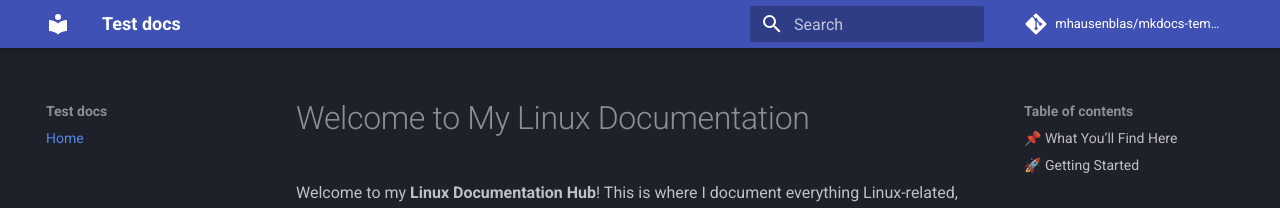
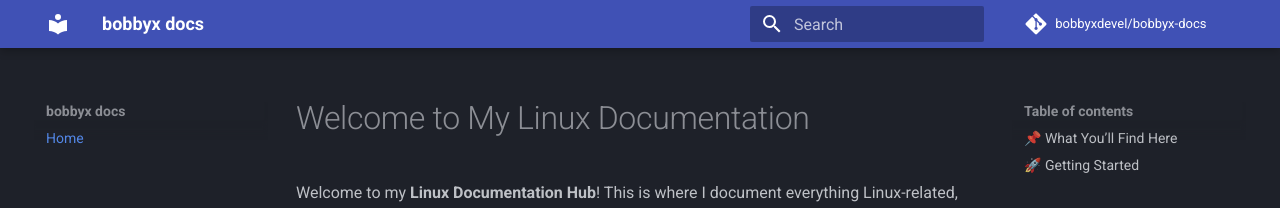
Before and after one commit to bobbyxdevel/bobbyx-docs, an MkDocs documentation site: the page built from docs/index.md, in a window 1280 px wide. Shown: the top 208 px of the page. Built offline with MkDocs 1.6.1 and Material for MkDocs 9.7.7, drawn with Linux system fonts in a browser that asks for light colours; comment, search, counter and statistics services are not loaded.

Commit message:
Update mkdocs.yml

```diff
--- a/mkdocs.yml
+++ b/mkdocs.yml
@@ -1,9 +1,9 @@
-site_name: Test docs
+site_name: bobbyx docs
 site_description: 'A docs test'
-site_author: 'Michael Hausenblas'
+site_author: 'bobbyxdevel'
 docs_dir: docs/
-repo_name: 'mhausenblas/mkdocs-template'
-repo_url: 'https://github.com/mhausenblas/mkdocs-template'
+repo_name: 'bobbyxdevel/bobbyx-docs'
+repo_url: 'https://github.com/mhausenblas/bobbyxdevel/bobbyx-docs'
 nav:
     - Home: index.md
 theme:
```
